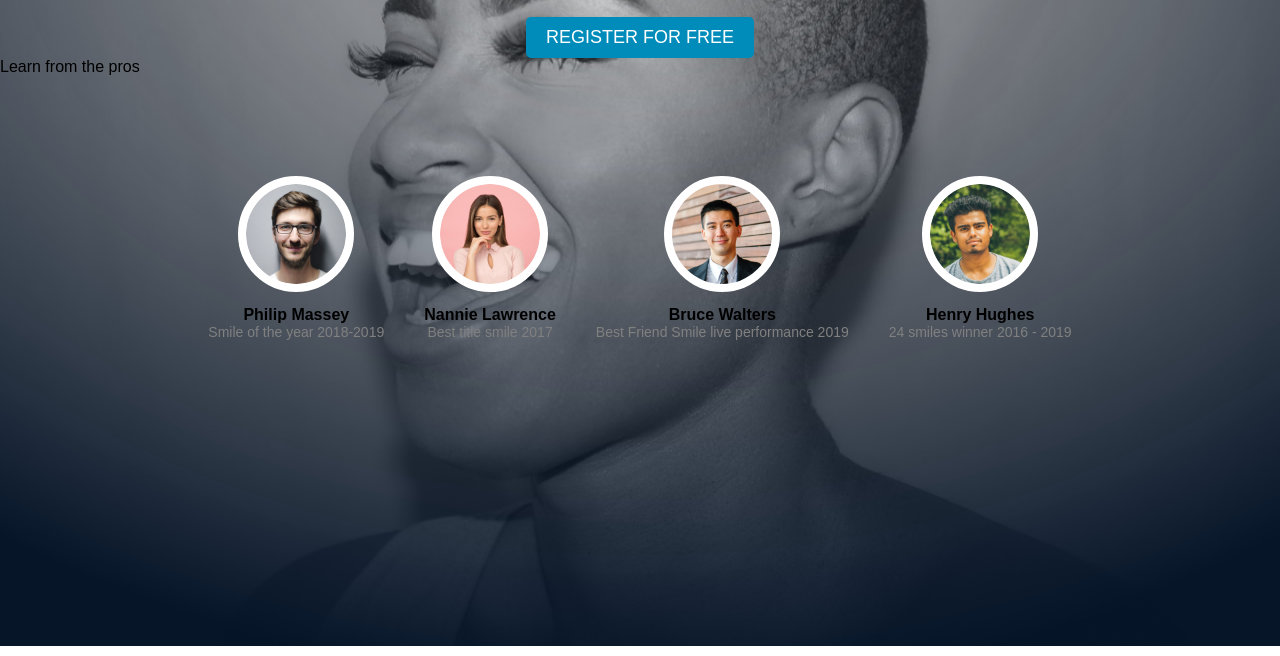
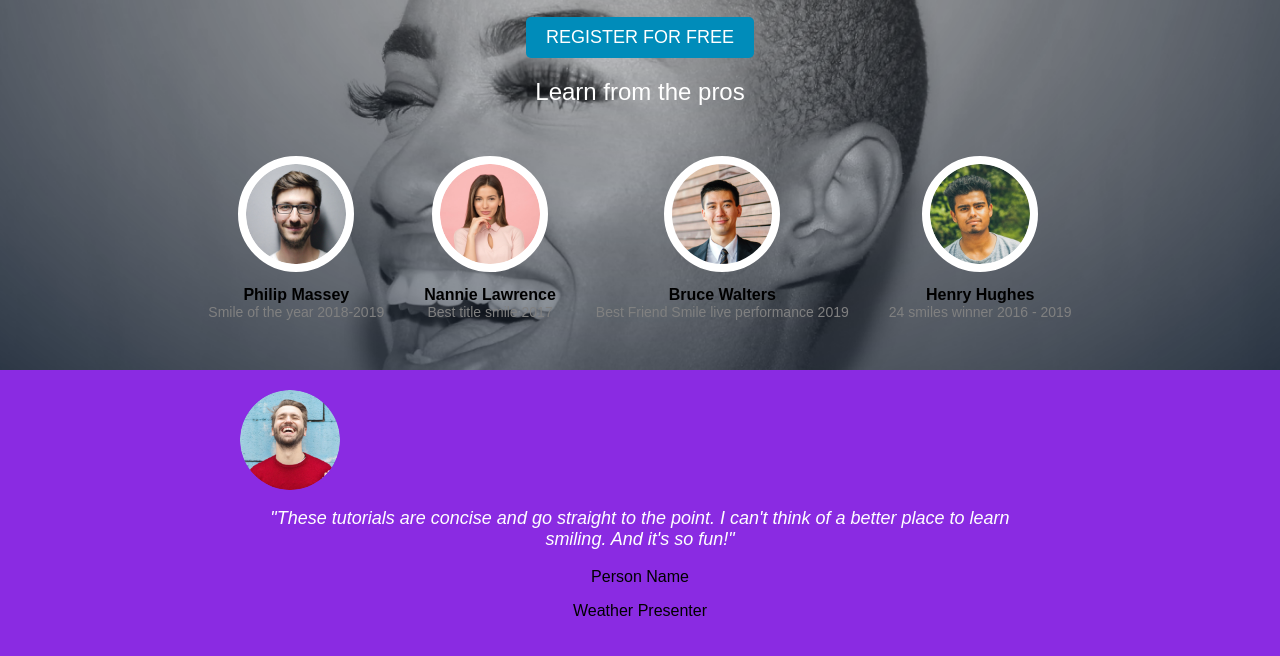
Before and after one commit to Kassaye52/alx_html_css, a plain HTML site: page css_advanced/index.html in a window 1280 px wide. Shown: the part 154-810 px from the top of the page. Drawn offline with Linux system fonts and the light colour scheme.

Commit message:
3. Quotes

```diff
--- a/css_advanced/index.html
+++ b/css_advanced/index.html
@@ -27,8 +27,7 @@
   Learn from the pros
 </div>
 
-<div class="profile-section">
-  <!-- Profile items here -->
+<!-- Profile Section -->
 <div class="profile-section">
   <div class="profile">
     <img src="images/1.png" alt="Philip Massey">
@@ -51,6 +50,22 @@
     <div class="profile-title">24 smiles winner 2016 - 2019</div>
   </div>
 </div>
+
+<!-- Testimonial Section -->
+<section class="testimonial-section">
+  <div class="testimonial-container">
+    <div class="testimonial">
+      <img src="images/5.png" alt="Person Name" class="testimonial-image"> <!-- Make sure to provide the correct path to the image -->
+      <div class="testimonial-text">
+        <p class="testimonial-quote">"These tutorials are concise and go straight to the point. I can't think of a better place to learn smiling. And it's so fun!"</p>
+        <p class="testimonial-name">Person Name</p>
+        <p class="testimonial-role">Weather Presenter</p>
       </div>
+    </div>
+  </div>
+</section>
+
+<!-- Add other sections (tutorials, membership, FAQ, footer) here -->
+
 </body>
 </html>
--- a/css_advanced/styles.css
+++ b/css_advanced/styles.css
@@ -89,6 +89,12 @@ body, html {
   font-size: 18px;
   border-radius: 5px;
 }
+.middle-text {
+    text-align: center;
+    font-size: 24px;
+    color: #ffffff;
+    margin: 20px 0;
+}
 
 .profile-section {
   display: flex;
@@ -120,3 +126,55 @@ body, html {
   color: gray;
   font-size: 14px;
 }
+
+
+/* Testimonial Section Styles */
+.testimonial-section {
+    background-color: #8A2BE2;
+    padding: 20px;
+    text-align: center;
+  }
+
+  .testimonial-container {
+    display: flex;
+    justify-content: center;
+    align-items: center;
+    max-width: 800px;
+    margin: 0 auto;
+  }
+
+  .testimonial-profile {
+    padding: 10px;
+    border-radius: 50%;
+    background-color: white;
+    display: inline-block;
+    margin-right: 20px;
+  }
+
+  .testimonial-image {
+    width: 100px;
+    height: 100px;
+    border-radius: 50%;
+    display: block;
+  }
+
+  .testimonial-content {
+    text-align: left;
+  }
+
+  .testimonial-quote {
+    font-style: italic;
+    color: white;
+    font-size: 18px;
+  }
+
+  .testimonial-author {
+    color: white;
+    margin-top: 10px;
+    font-weight: bold;
+  }
+
+  .testimonial-title {
+    color: white;
+    font-size: 14px;
+  }
```
Lines whose indentation alone changed are shown as unchanged.
